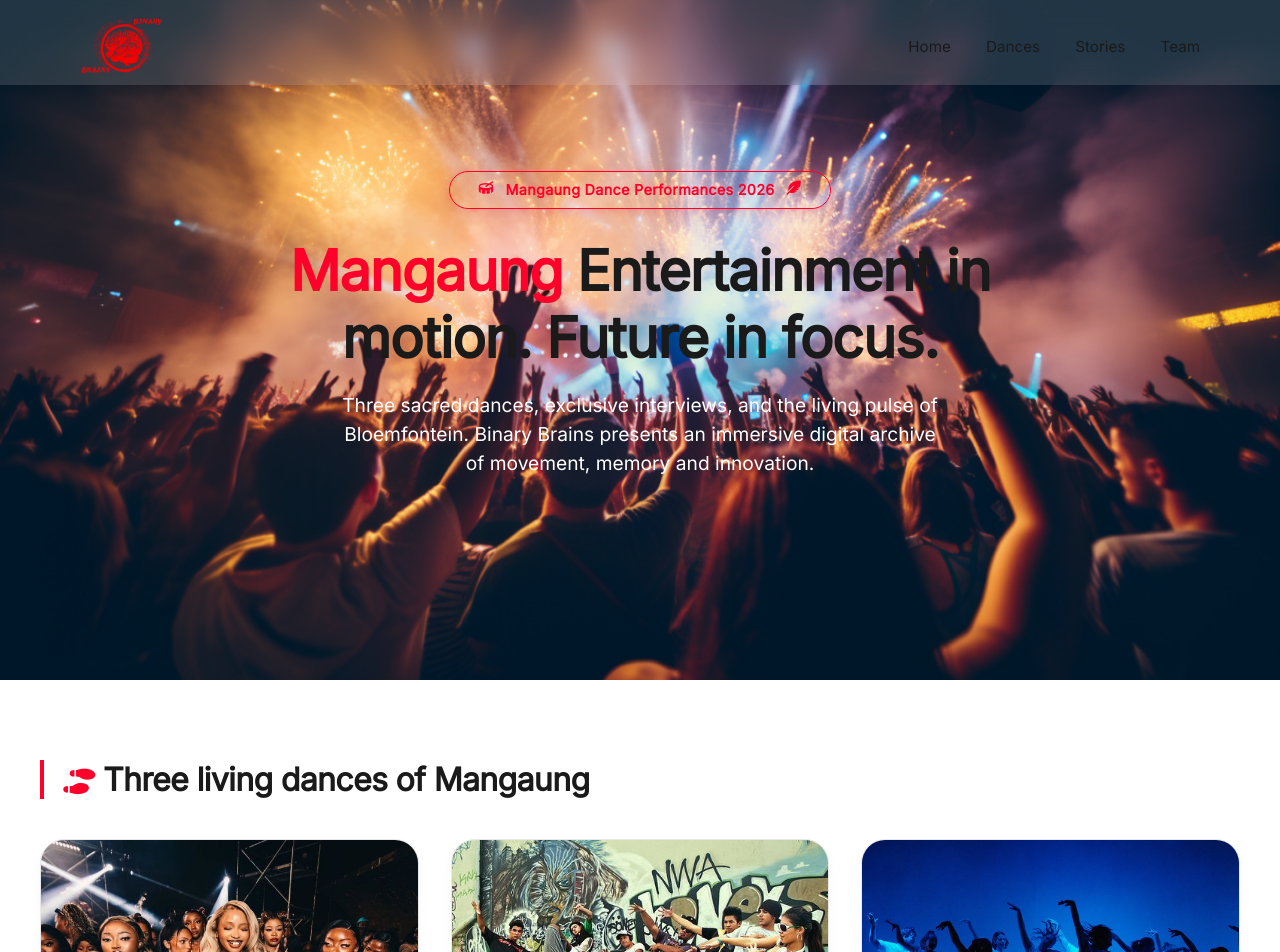
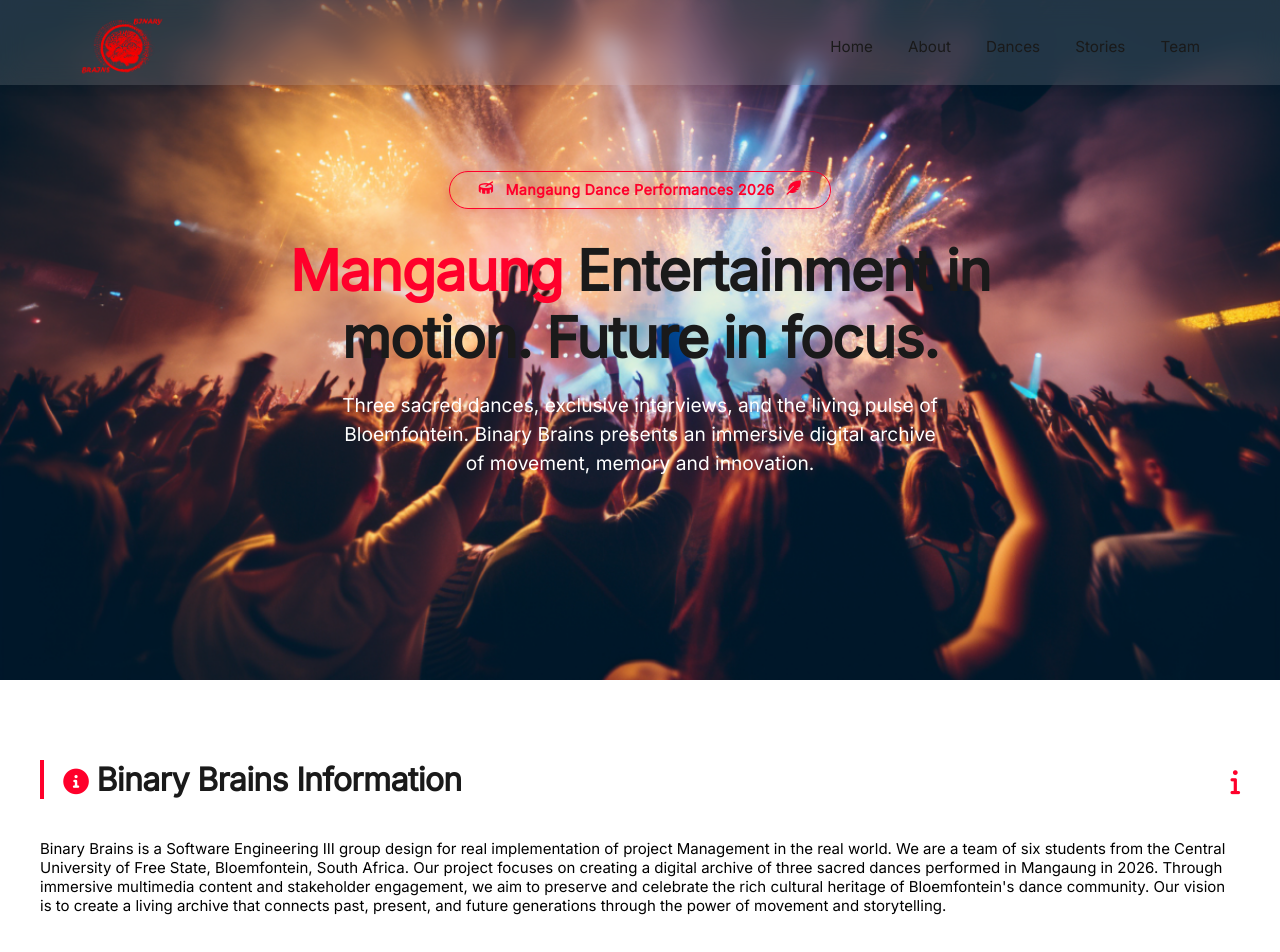
Before and after one commit to MartuorDysiphon/Binary-Brains-Software-Engineering, a React (Create React App) app: page / in a window 1280 px wide. Shown: the top 952 px of the page. Built offline with nearby package versions, Linux system fonts and the light colour scheme.

Commit message:
About Section Add

```diff
--- a/src/App.jsx
+++ b/src/App.jsx
@@ -1,6 +1,7 @@
 import React, { useEffect } from 'react';
 import './App.css';
 import Navigation from './components/navbar/navbar';
+import About from './components/about/about';
 import Hero from './components/hero/hero';
 import DancesSection from './components/dance/danceSelection';
 import MultimediaSection from './components/multimedia/multimedia';
@@ -28,9 +29,10 @@ const App = () => {
       <Navigation />
       <Hero />
       <div className="container">
+        <About />
+        <TeamSection />
         <DancesSection />
         <MultimediaSection />
-        <TeamSection />
       </div>
       <Footer />
     </div>
--- /dev/null
+++ b/src/components/about/about.css
@@ -0,0 +1,5 @@
+.about-description {
+    font-size: 15px;
+    color: #000;
+
+}
--- /dev/null
+++ b/src/components/about/about.jsx
@@ -0,0 +1,20 @@
+import React from 'react';
+import './about.css';
+
+function About () {
+    return (
+        <section id="about" className="about">
+            <div className="section-header">
+                <h2><i className="fas fa-info-circle"></i> Binary Brains Information </h2>
+                <i className="fas fa-info"></i>
+            </div>
+            <p className="about-description">
+                Binary Brains is a Software Engineering III group design for real implementation of project Management in the real world. We are a team of six students from the Central University of Free State, Bloemfontein, South Africa.
+                Our project focuses on creating a digital archive of three sacred dances performed in Mangaung in 2026. Through immersive multimedia content and stakeholder engagement, we aim to preserve and celebrate the rich cultural heritage
+                of Bloemfontein's dance community. Our vision is to create a living archive that connects past, present, and future generations through the power of movement and storytelling.
+            </p>
+        </section>
+     );
+}
+
+export default About ;
--- a/src/components/dance/DanceCard.jsx
+++ b/src/components/dance/DanceCard.jsx
@@ -22,7 +22,7 @@ const DanceCard = ({ title, image, details, videoId }) => {
         ) : (
           videoId ? (
             <iframe
-              src={`https://www.youtube.com/embed/${videoId}`}
+              src={`https://drive.google.com/file/d/${videoId}/preview`}
               title={title}
               frameBorder="0"
               allow="accelerometer; autoplay; clipboard-write; encrypted-media; gyroscope; picture-in-picture"
--- a/src/components/dance/danceSelection.jsx
+++ b/src/components/dance/danceSelection.jsx
@@ -10,7 +10,7 @@ const DancesSection = () => {
     {
       title: 'Amapiano',
       image: amaphianoDance,
-      videoId: 'dQw4w9WgXcQ',
+      videoId: '18hLebpIBZiXXRCInsGpa2yP1tGZHQf9I',
       details: [
         { icon: 'fas fa-history', text: 'Origins: Early 2010s, South African townships (Gauteng – Pretoria & Johannesburg)' },
         { icon: 'fas fa-hand-sparkles', text: 'Cultural role: Social dance in clubs, street culture, youth identity & lifestyle' },
@@ -20,7 +20,7 @@ const DancesSection = () => {
     {
       title: 'Hip-Hop Dance',
       image: hipHopDance,
-      videoId: 'dQw4w9WgXcQ',
+      videoId: '18hLebpIBZiXXRCInsGpa2yP1tGZHQf9I',
       details: [
         { icon: 'fas fa-city', text: 'Origins: 1970s, Bronx, New York City (USA), within hip-hop culture' },
         { icon: 'fas fa-chalkboard-user', text: 'Cultural role: Self-expression, battles, youth empowerment & storytelling' },
@@ -30,7 +30,7 @@ const DancesSection = () => {
     {
       title: 'Spiritual Dance',
       image: spiritualDance,
-      videoId: 'dQw4w9WgXcQ',
+      videoId: '1qgWyR9OMaizynxfDfXtFcradsPVW1SAX',
       details: [
         { icon: 'fas fa-landmark', text: 'Origins: Indigenous African traditions, practiced for centuries in various ethnic groups' },
         { icon: 'fas fa-hands-helping', text: 'Cultural role: Rituals, ancestral communication, initiation ceremonies & community bonding' },
@@ -43,7 +43,7 @@ const DancesSection = () => {
     <section id="dances">
       <div className="section-header">
         <h2><i className="fas fa-shoe-prints"></i> Three living dances of Mangaung</h2>
-        {/* <i className="fas fa-arrow-right"></i> */}
+        <i className="fas fa-shoe-prints"></i>
       </div>
       <div className="dance-grid">
         {danceData.map((dance, idx) => (
--- a/src/components/multimedia/multimedia.jsx
+++ b/src/components/multimedia/multimedia.jsx
@@ -1,6 +1,8 @@
 import React from 'react';
 import './multimedia.css';
 import VideoItem from './VideoItem';
+import groupPhoto from '../../assets/team/team.jpg';
+
 
 const MultimediaSection = () => {
   const videos = [
@@ -26,7 +28,19 @@ const MultimediaSection = () => {
       <div className="video-note">
         <i className="fas fa-check-circle"></i> All videos are available on our YouTube channel called "Binary Brains".
       </div>
+
+      <div className="group-photo-container">
+        <i className="fas fa-camera-retro"></i> Binary Brains — fieldwork in Mangaung, April 2026
+        <div className="group-photo-wrapper">
+          <img src={groupPhoto} alt="Binary Brains team" className="group-photo" />
+        </div>
+        <p className="group-photo-caption">
+          <i className="fas fa-map-marker-alt"></i> Stakeholder engagement: Mangaung dance community, April 2026
+        </p>
+      </div>
     </section>
+
+
   );
 };
 
--- a/src/components/navbar/navbar.jsx
+++ b/src/components/navbar/navbar.jsx
@@ -29,6 +29,9 @@ const Navigation = () => {
             <div className="nav-links">
               <button className="nav-link-btn" onClick={(e) => handleScroll(e, '#home')}>
                 Home
+              </button>
+              <button className="nav-link-btn" onClick={(e) => handleScroll(e, '#about')}>
+                About
               </button>
               <button className="nav-link-btn" onClick={(e) => handleScroll(e, '#dances')}>
                 Dances
--- a/src/components/team/team.jsx
+++ b/src/components/team/team.jsx
@@ -1,7 +1,6 @@
 import React from 'react';
 import './team.css';
 import TeamMember from './TeamMember';
-import groupPhoto from '../../assets/team/team.jpg';
 import projectManager from '../../assets/team/members/bnikani.jpeg';
 import riskManager from '../../assets/team/members/llekhoaba.jpeg';
 import communicationsOfficer from '../../assets/team/members/tlebeko.jpeg';
@@ -30,15 +29,6 @@ const TeamSection = () => {
           <TeamMember key={idx} {...member} />
         ))}
       </div>
-      <div className="group-photo-container">
-        <i className="fas fa-camera-retro"></i> Binary Brains — fieldwork in Mangaung, April 2026
-        <div className="group-photo-wrapper">
-          <img src={groupPhoto} alt="Binary Brains team" className="group-photo" />
-        </div>
-        <p className="group-photo-caption">
-          <i className="fas fa-map-marker-alt"></i> Stakeholder engagement: Mangaung cultural forum, local dance troupes, oral historians
-        </p>
-      </div>
     </section>
   );
 };
```
